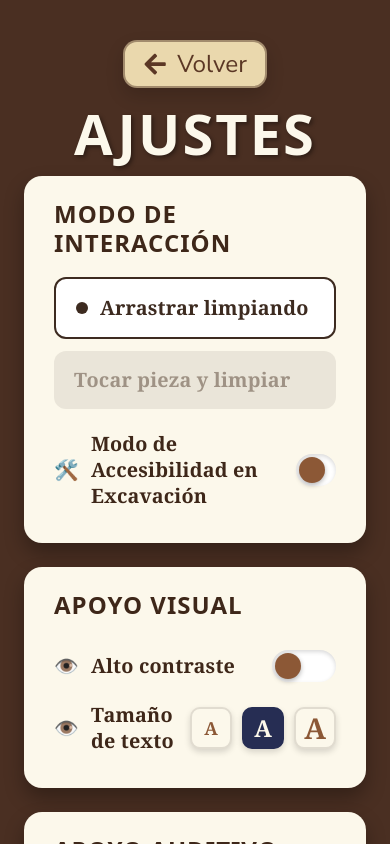
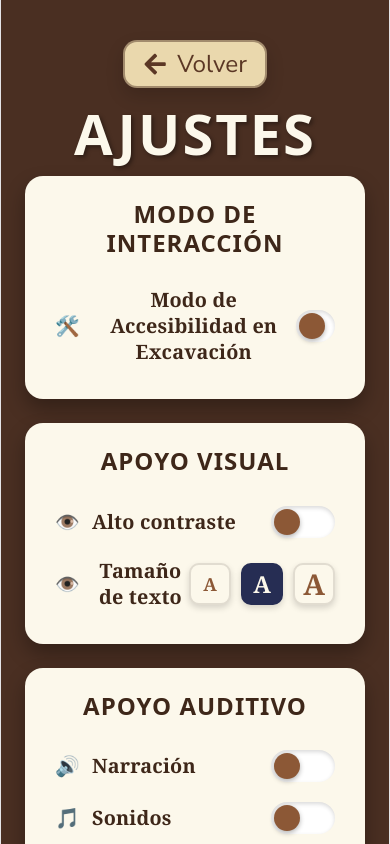
Before and after one commit to agusti03/caminando-web, a React (Vite) app: page /ajustes in a window 390 px wide. Shown: the top 844 px of the page. Built offline with nearby package versions, Linux system fonts and the light colour scheme.

Commit message:
saco opciones innecesarias de ajustes + hago página principal más responsive

```diff
--- a/src/App.css
+++ b/src/App.css
@@ -55,14 +55,18 @@
   flex-direction: column;
   align-items: center;
   text-align: center;
+  min-width: 0; /* Permite que el contenedor se encoja en layouts flex */
 }
 
 .titulo-principal {
   color: #3e2719;
-  font-size: 2.4rem;
+  font-size: 2.3rem !important ;
   margin-bottom: 10px;
   font-weight: bold;
   line-height: 1.2;
+  width: 100%;
+  max-width: 100%;
+  overflow-wrap: break-word; /* Evita que palabras largas desborden el cuaderno */
 }
 
 .subtitulo {
@@ -70,6 +74,9 @@
   font-size: 1rem;
   margin-bottom: 40px;
   font-style: italic;
+  width: 100%;
+  max-width: 100%;
+  overflow-wrap: break-word;
 }
 
 /* --- BOTONES ESTILO BARRA --- */
@@ -88,7 +95,7 @@
   color: #fcf8eb;
   border: none;
   padding: 14px;
-  font-size: 1.1rem;
+  font-size: 1rem;
   border-radius: 10px;
   cursor: pointer;
   box-shadow: 0 4px 6px rgba(0,0,0,0.2);
@@ -200,10 +207,22 @@
 
 /* --- RESPONSIVIDAD PARA PANTALLAS VERTICALES --- */
 @media (max-width: 768px) {
+  .escenario-exploracion {
+    flex-direction: column;
+    justify-content: flex-start;
+    align-items: center;
+    overflow-y: auto;
+    padding: 80px 15px 40px; /* Espacio para el botón de ayuda y margen inferior */
+  }
+
   .cuaderno-campo {
+    width: 100%;
     height: auto;
-    min-height: 600px;
-    padding-bottom: 40px;
+    padding-bottom: 20px;
+  }
+
+  .hoja-contenido {
+    padding: 20px 15px 20px 10px; /* Reducimos el padding lateral para ganar espacio en móviles */
   }
 
   .titulo-principal {
@@ -211,20 +230,39 @@
   }
 
   .subtitulo {
-    font-size: 1.2rem;
+    font-size: 1rem;
+    margin-bottom: 25px;
+  }
+
+  .polaroid, .huellas-contenedor {
+    display: none; /* Ocultamos elementos puramente decorativos para limpiar la vista en móvil */
   }
 
   .post-it {
     position: relative;
     right: auto;
     top: auto;
-    margin: 20px auto;
-    width: 85%;
+    margin: 30px auto 20px;
+    width: 95%;
     transform: rotate(1deg);
+    padding: 20px;
   }
 
   .post-it-texto {
-    font-size: 1.1rem;
+    font-size: 1rem;
+  }
+
+  .logo-circular {
+    position: relative;
+    right: auto;
+    bottom: auto;
+    margin: 20px auto;
+    width: 80px;
+    height: 80px;
+  }
+
+  .margen-agujeros {
+    width: 30px;
   }
 }
 
--- a/src/components/BotonAyuda.css
+++ b/src/components/BotonAyuda.css
@@ -21,8 +21,8 @@
 }
 
 .ayuda-icono {
-  width: 60%;
-  height: 60%;
+  width: 100%;
+  height: 100%;
 }
 
 @media (max-width: 768px) {
--- a/src/index.css
+++ b/src/index.css
@@ -1,3 +1,11 @@
+html {
+  box-sizing: border-box;
+}
+
+*, *::before, *::after {
+  box-sizing: inherit;
+}
+
 :root {
   --text: #6b6375;
   --text-h: #08060d;
@@ -55,14 +63,15 @@ body {
 }
 
 #root {
-#root {
-  width: 100%; /* Cambia de 1126px a 100% */
-  min-height: 100vh; /* Asegura el alto total */
+  width: 1126px;
+  max-width: 100%;
+  margin: 0 auto;
+  text-align: center;
+  border-inline: 1px solid var(--border);
+  min-height: 100svh;
   display: flex;
   flex-direction: column;
   box-sizing: border-box;
-  /* Eliminamos el margin: 0 auto y el border-inline */
-}
 }
 
 h1,
--- a/src/pages/Ajustes.jsx
+++ b/src/pages/Ajustes.jsx
@@ -47,24 +47,9 @@ export default function Ajustes() {
 
     <div className="ajustes-container">
 
-        {/* 1. MODO DE INTERACCIÓN (Solo visual por ahora) */}
+        {/* Modo de Accesibilidad en Excavación */}
         <section className="ajustes-seccion">
         <h2 className="seccion-titulo">Modo de Interacción</h2>
-
-        <div className="opcion-interaccion activa">
-            <div className="opcion-izquierda">
-            <span className="punto-activo"></span>
-            <span>Arrastrar limpiando</span>
-            </div>
-        </div>
-
-        <div className="opcion-interaccion inactiva">
-            <div className="opcion-izquierda">
-            <span>Tocar pieza y limpiar</span>
-            </div>
-        </div>
-
-        {/* Modo de Accesibilidad en Excavación */}
         <div className="ajustes-fila">
             <div className="opcion-izquierda">
             <span>🛠️</span> <span>Modo de Accesibilidad en Excavación</span>
```
